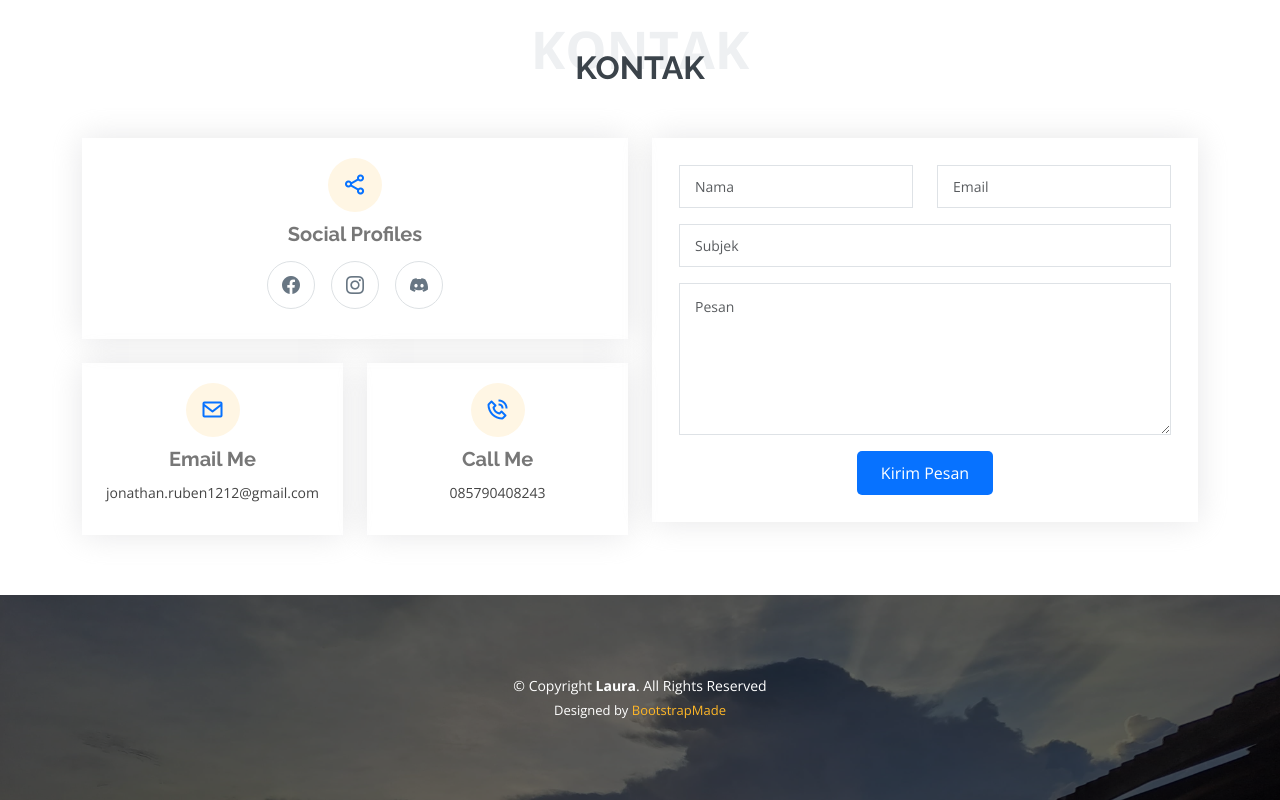
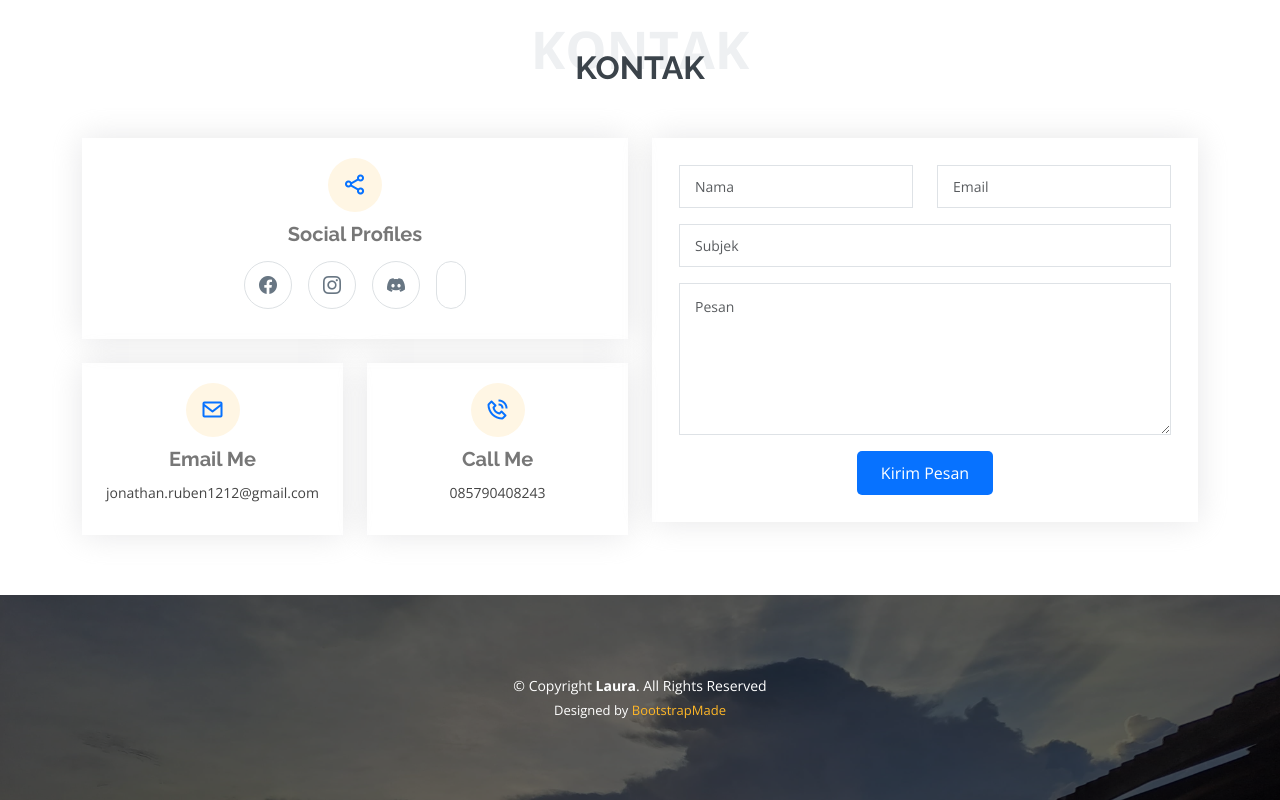
Before and after one commit to JonathanRuben18/Jonathan.github.io, a plain HTML site: page index.html in a window 1280 px wide. Shown: the part 3821-4621 px from the top of the page. Drawn offline with nearby package versions, Linux system fonts and the light colour scheme.

Commit message:
index.html

```diff
--- a/index.html
+++ b/index.html
@@ -277,7 +277,7 @@
                     <a href="https://www.facebook.com/jonathn.ruben?mibextid=ZbWKwL" target="_blank" class="facebook"><i class="bi bi-facebook"></i></a>
                     <a href="https://www.instagram.com/3j.ruben/?next=%2F" target="_blank" class="instagram"><i class="bi bi-instagram"></i></a>
                     <a href="https://discord.com/invite/Qu2wcvTE" target="_blank" class="discord"><i class="bi bi-discord"></i></a>
-
+                    <a href="https://wa.me/6285790408243?text=Wey%2C%20%Hallo!%3F" class="discord"><i class="bi bi-whatsup"></i></a>
                   </div>
                 </div>
               </div>
```
